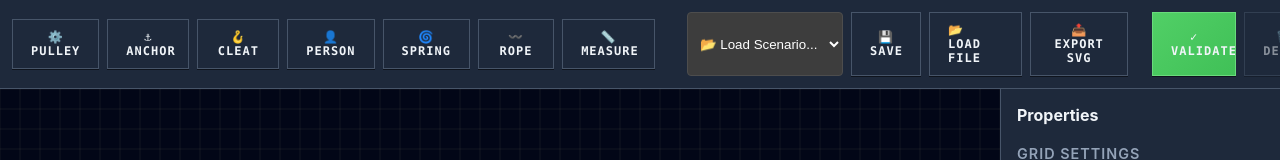
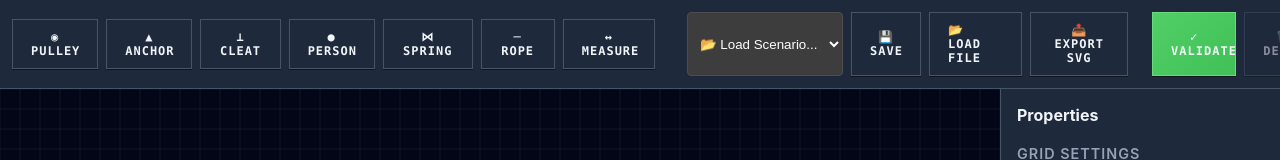
Before and after one commit to dhagan/pulley-deck-sketcher, a React (Vite) app: page / in a window 1280 px wide. Shown: the top 160 px of the page. Built offline with nearby package versions, Linux system fonts and the light colour scheme.

Commit message:
Add rope wrapping arcs to pulleys and use technical symbols for buttons

```diff
--- a/src/App.tsx
+++ b/src/App.tsx
@@ -351,11 +351,11 @@ const App: React.FC = () => {
                         }}
                         onClick={(e) => e.stopPropagation()}
                     >
-                        <button className="context-menu-item" onClick={() => { handleAddPulley(); handleContextMenuClose(); }}>⚙️ Add Pulley</button>
-                        <button className="context-menu-item" onClick={() => { handleAddAnchor(); handleContextMenuClose(); }}>⚓ Add Anchor</button>
-                        <button className="context-menu-item" onClick={() => { handleAddCleat(); handleContextMenuClose(); }}>🪝 Add Cleat</button>
-                        <button className="context-menu-item" onClick={() => { handleAddPerson(); handleContextMenuClose(); }}>👤 Add Person</button>
-                        <button className="context-menu-item" onClick={() => { handleAddSpring(); handleContextMenuClose(); }}>🌀 Add Spring</button>
+                        <button className="context-menu-item" onClick={() => { handleAddPulley(); handleContextMenuClose(); }}>◉ Add Pulley</button>
+                        <button className="context-menu-item" onClick={() => { handleAddAnchor(); handleContextMenuClose(); }}>▲ Add Anchor</button>
+                        <button className="context-menu-item" onClick={() => { handleAddCleat(); handleContextMenuClose(); }}>⊥ Add Cleat</button>
+                        <button className="context-menu-item" onClick={() => { handleAddPerson(); handleContextMenuClose(); }}>● Add Person</button>
+                        <button className="context-menu-item" onClick={() => { handleAddSpring(); handleContextMenuClose(); }}>⋈ Add Spring</button>
                     </div>
                 )}
                 <PropertiesPanel system={system} setSystem={setSystem} />
--- a/src/components/Toolbar.tsx
+++ b/src/components/Toolbar.tsx
@@ -56,24 +56,24 @@ const Toolbar: React.FC<ToolbarProps> = ({
     return (
         <div className="toolbar">
             <div className="toolbar-group" style={{ display: 'flex', gap: '8px' }}>
-                <button className="toolbar-button" onClick={onAddPulley} title="Add Pulley">⚙️ Pulley</button>
-                <button className="toolbar-button" onClick={onAddAnchor} title="Add Anchor">⚓ Anchor</button>
-                <button className="toolbar-button" onClick={onAddCleat} title="Add Cleat">🪝 Cleat</button>
-                <button className="toolbar-button" onClick={onAddPerson} title="Add Person">👤 Person</button>
-                <button className="toolbar-button" onClick={onAddSpring} title="Add Spring">🌀 Spring</button>
+                <button className="toolbar-button" onClick={onAddPulley} title="Add Pulley">◉ Pulley</button>
+                <button className="toolbar-button" onClick={onAddAnchor} title="Add Anchor">▲ Anchor</button>
+                <button className="toolbar-button" onClick={onAddCleat} title="Add Cleat">⊥ Cleat</button>
+                <button className="toolbar-button" onClick={onAddPerson} title="Add Person">● Person</button>
+                <button className="toolbar-button" onClick={onAddSpring} title="Add Spring">⋈ Spring</button>
                 <button
                     className={`toolbar-button ${toolMode === 'rope' ? 'active' : ''}`}
                     onClick={onAddRope}
                     title="Add Rope (Click points to connect)"
                 >
-                    〰️ Rope {ropeStart ? '(Select End)' : ''}
+                    ─ Rope {ropeStart ? '(Select End)' : ''}
                 </button>
                 <button
                     className={`toolbar-button ${toolMode === 'measure' ? 'active' : ''}`}
                     onClick={onMeasure}
                     title="Measure Distance"
                 >
-                    📏 Measure
+                    ↔ Measure
                 </button>
             </div>
 
--- a/src/components/shapes/Pulley.tsx
+++ b/src/components/shapes/Pulley.tsx
@@ -1,5 +1,5 @@
 import React from 'react';
-import { Circle, Group, Text, Arrow } from 'react-konva';
+import { Circle, Group, Text, Arrow, Arc } from 'react-konva';
 import { PulleyComponent as PulleyType } from '../../types';
 
 interface PulleyProps {
@@ -47,6 +47,17 @@ const Pulley: React.FC<PulleyProps> = ({
                 <Circle
                     radius={3}
                     fill="#666"
+                />
+
+                {/* Rope wrapping arc (shows rope path around sheave) */}
+                <Arc
+                    angle={180}
+                    innerRadius={radius - 2}
+                    outerRadius={radius + 2}
+                    fill="rgba(234, 179, 8, 0.3)"
+                    stroke="#eab308"
+                    strokeWidth={1}
+                    rotation={-90}
                 />
 
                 {/* Connection Points */}
```
